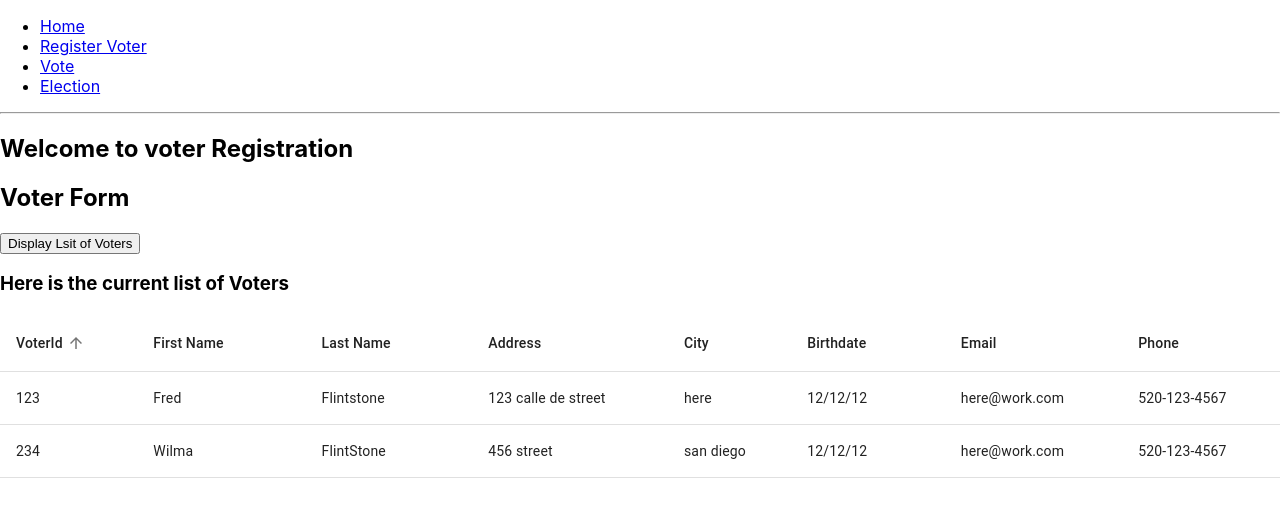
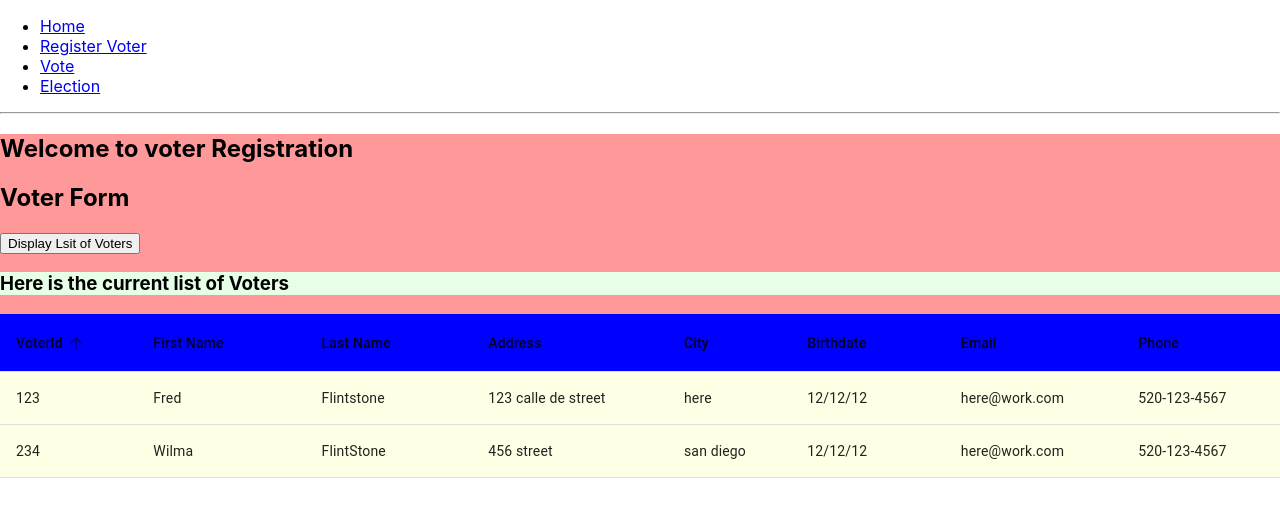
Before and after one commit to ormagomy/tacocat, a React (Create React App) app: page /VoterRegsitration in a window 1280 px wide. Both pictures are taken after a click on the button "Display Lsit of Voters". Shown: the top 516 px of the page. Built offline with nearby package versions, Linux system fonts and the light colour scheme; data requests are answered from the project's data file.

Commit message:
added some style

```diff
--- a/src/components/VoterRegsitration.tsx
+++ b/src/components/VoterRegsitration.tsx
@@ -32,14 +32,18 @@ export function VoterRegsitration() {
         return setDisplay(!displayVoters);
     };
 
+    const divStyle = {
+        backgroundColor: '#ff9999',
+    };
+
     return (
-        <>
+        <div style={divStyle}>
             <h2> Welcome to voter Registration</h2>
             <VoterForm />
             {/* <VoterForm {...boundActions} /> */}
 
             <button onClick={display}>Display Lsit of Voters</button>
             {displayVoters && <VoterTable voters={voters} />}
-        </>
+        </div>
     );
 }
--- a/src/components/VoterTable.tsx
+++ b/src/components/VoterTable.tsx
@@ -1,7 +1,7 @@
 import React, {useState} from 'react';
 import {Voter} from '../models/Voters';
 
-import {Table, TableBody, TableHead, TableRow, TableCell, TableSortLabel} from '@material-ui/core';
+import {Table, TableBody, TableHead, TableRow, TableCell, TableSortLabel, makeStyles} from '@material-ui/core';
 //Sorting Stuff
 type orderType = 'asc' | 'desc' | undefined;
 
@@ -60,12 +60,28 @@ export function VoterTable(props: voterProps) {
         setOrderBy(id);
     };
 
+    const useStyles = makeStyles({
+        h3: {
+            'background-color': '#e6ffe6', //green
+        },
+
+        tbody: {
+            'background-color': '#ffffe6', //yellow
+        },
+        thead: {
+            // 'background-color': '#ff9999', //red
+            'background-color': 'blue', //red
+        },
+    });
+
+    const classes = useStyles();
+
     return (
         <>
-            <h3> Here is the current list of Voters</h3>
+            <h3 className={classes.h3}> Here is the current list of Voters</h3>
 
             <Table>
-                <TableHead>
+                <TableHead className={classes.thead}>
                     <TableRow>
                         {headCells.map((headCell) =>
                             headCell.id !== 'actions' ? (
@@ -80,7 +96,7 @@ export function VoterTable(props: voterProps) {
                         )}
                     </TableRow>
                 </TableHead>
-                <TableBody>
+                <TableBody className={classes.tbody}>
                     {stableSort(props.voters, getComparator(order, orderBy)).map((voter) => (
                         <TableRow key={voter.id}>
                             <TableCell>{voter.id}</TableCell>
```
